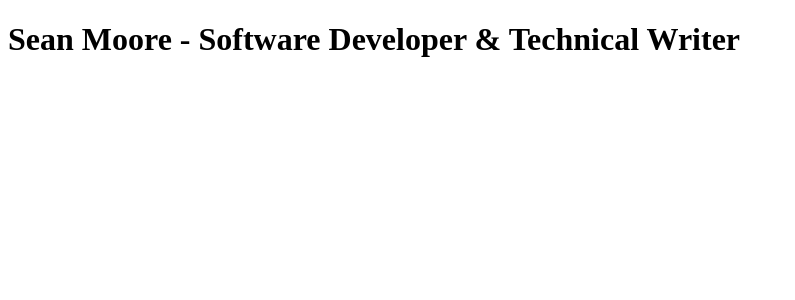
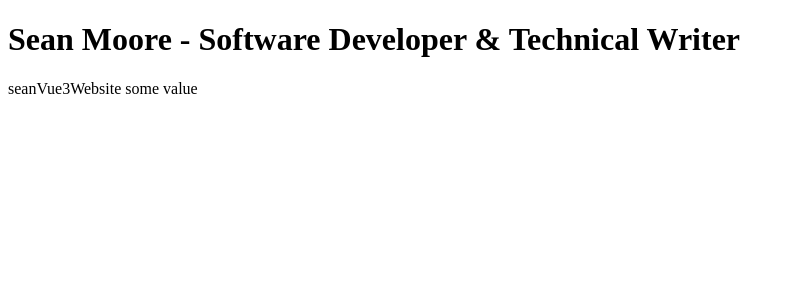
Before and after one commit to seanmooretechwriter/seanmooretechwriter.github.io, a Vue app: page / in a window 1280 px wide. Shown: the top 300 px of the page, without its empty margins (0-795 px from the left). Built offline with nearby package versions, Linux system fonts and the light colour scheme.

Commit message:
Update store & HTML title

```diff
--- a/index.html
+++ b/index.html
@@ -4,7 +4,7 @@
     <meta charset="UTF-8" />
     <link rel="icon" type="image/svg+xml" href="/vite.svg" />
     <meta name="viewport" content="width=device-width, initial-scale=1.0" />
-    <title>Vite + Vue + TS</title>
+    <title>Sean Moore - Software Developer & Technical Writer</title>
   </head>
   <body>
     <div id="app"></div>
--- a/src/App.vue
+++ b/src/App.vue
@@ -1,7 +1,9 @@
 <template>
   <div>
     <h1>Sean Moore - Software Developer & Technical Writer</h1>
-    {{ id }}
+    {{ applicationID }}
+
+    {{ store.getterFunction }}
   </div>
 </template>
 <script setup lang="ts">
@@ -10,6 +12,9 @@ import { useMainApplicationStore } from './store'
 import { storeToRefs } from 'pinia'
 
 const store = useMainApplicationStore();
-const { id } = storeToRefs(store)
+const { applicationID } = storeToRefs(store)
+
+console.log('applicationID: ', applicationID.value);
+console.log('getterFunction: ', store.getterFunction);
 
 </script>
--- a/src/store/index.ts
+++ b/src/store/index.ts
@@ -1,15 +1,17 @@
 import { defineStore } from "pinia";
-import { ComputedRef, computed } from "vue";
+import { ComputedRef, Ref, computed, ref } from "vue";
 
 const defineMainApplicationStore = () => {
-  const state = {
-    id: "seanVue3Website"
-  };
+  //const state = {
 
+  //};
+
+  const applicationID: Ref<string> = ref("seanVue3Website");
   const getterFunction: ComputedRef<string> = computed(() => "some value" );
 
   return {
-    ...state,
+    //...state,
+    applicationID,
     getterFunction
   };
 };
```
